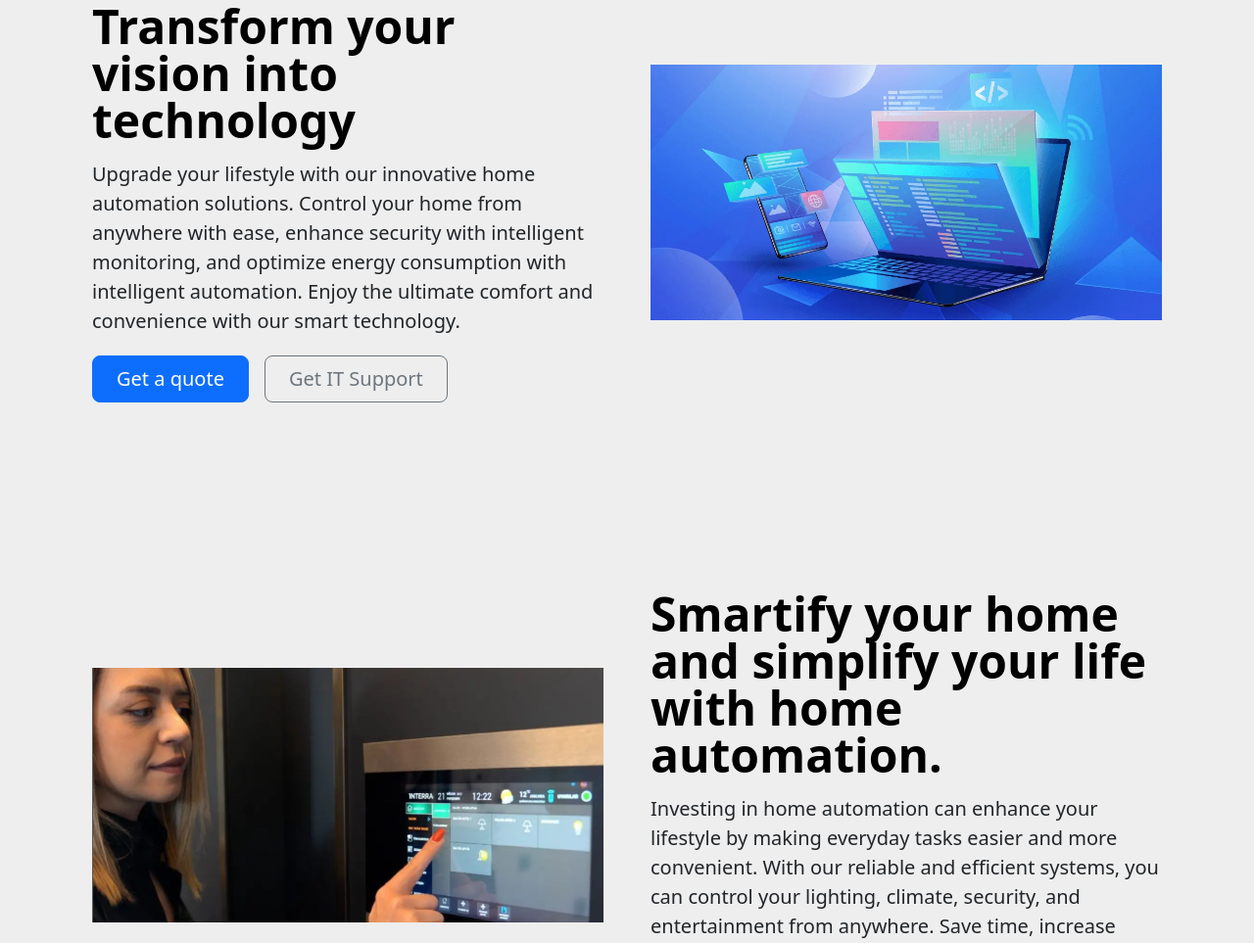
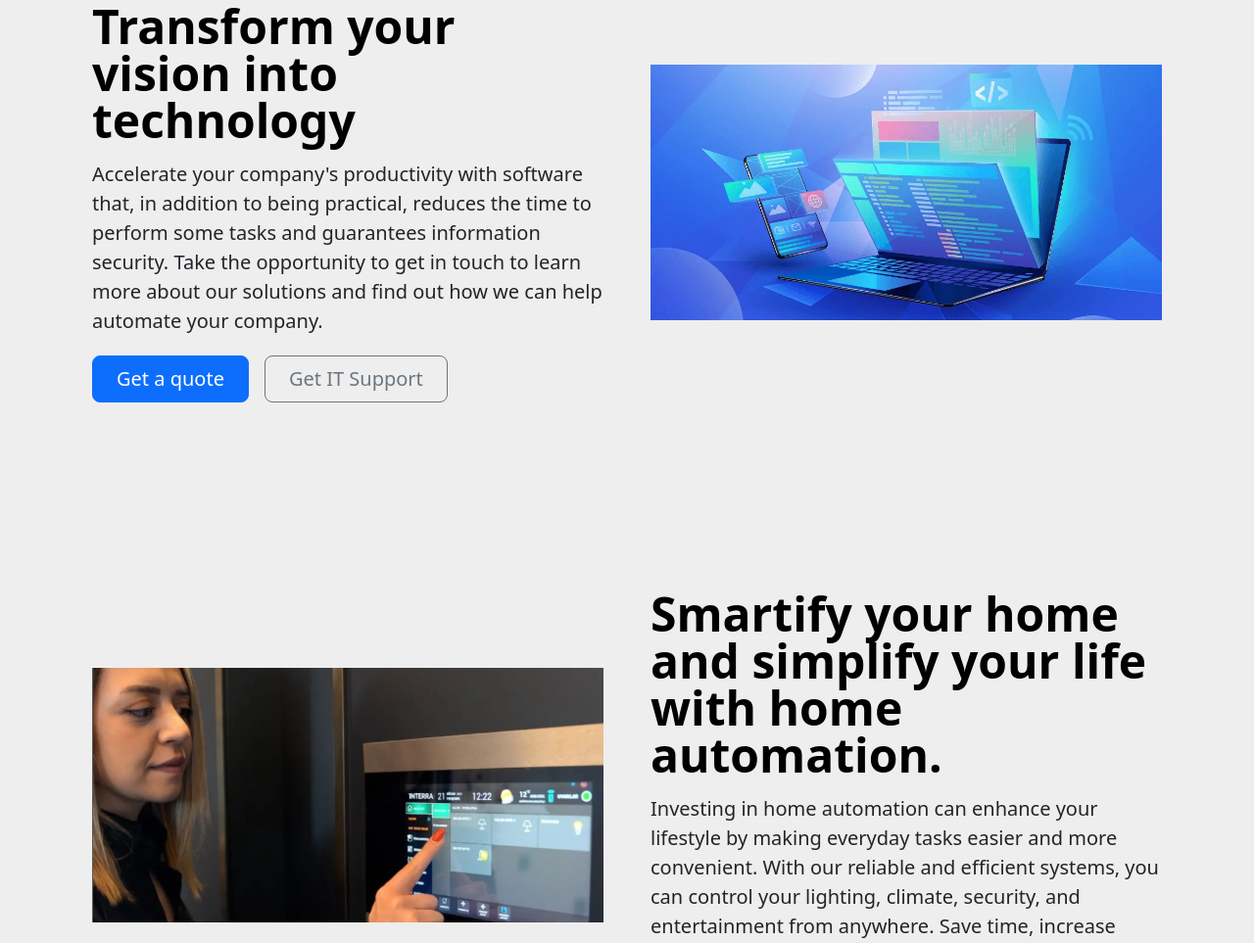
Before and after one commit to ivaniamadavane/website-cs2023, a plain HTML site: page index2.html in a window 1280 px wide. Shown: the part 928-1891 px from the top of the page at 98% size. Drawn offline with nearby package versions, Linux system fonts and the light colour scheme; files whose address does not match are found by name.

Commit message:
Update index2.html

```diff
--- a/index2.html
+++ b/index2.html
@@ -149,7 +149,7 @@
       </div>
       <div class="col-lg-6">
         <h1 class="display-5 fw-bold text-body-emphasis lh-1 mb-3">Transform your vision into technology</h1>
-        <p class="lead">Upgrade your lifestyle with our innovative home automation solutions. Control your home from anywhere with ease, enhance security with intelligent monitoring, and optimize energy consumption with intelligent automation. Enjoy the ultimate comfort and convenience with our smart technology.</p>
+        <p class="lead">Accelerate your company's productivity with software that, in addition to being practical, reduces the time to perform some tasks and guarantees information security. Take the opportunity to get in touch to learn more about our solutions and find out how we can help automate your company.</p>
         <div class="d-grid gap-2 d-md-flex justify-content-md-start">
           <button type="button" class="btn btn-primary btn-lg px-4 me-md-2" data-bs-toggle="modal" data-bs-target="#exampleModal">Get a quote</button>
           <button type="button" class="btn btn-outline-secondary btn-lg px-4"data-bs-toggle="modal" data-bs-target="#supportModal">Get IT Support</button>
```
